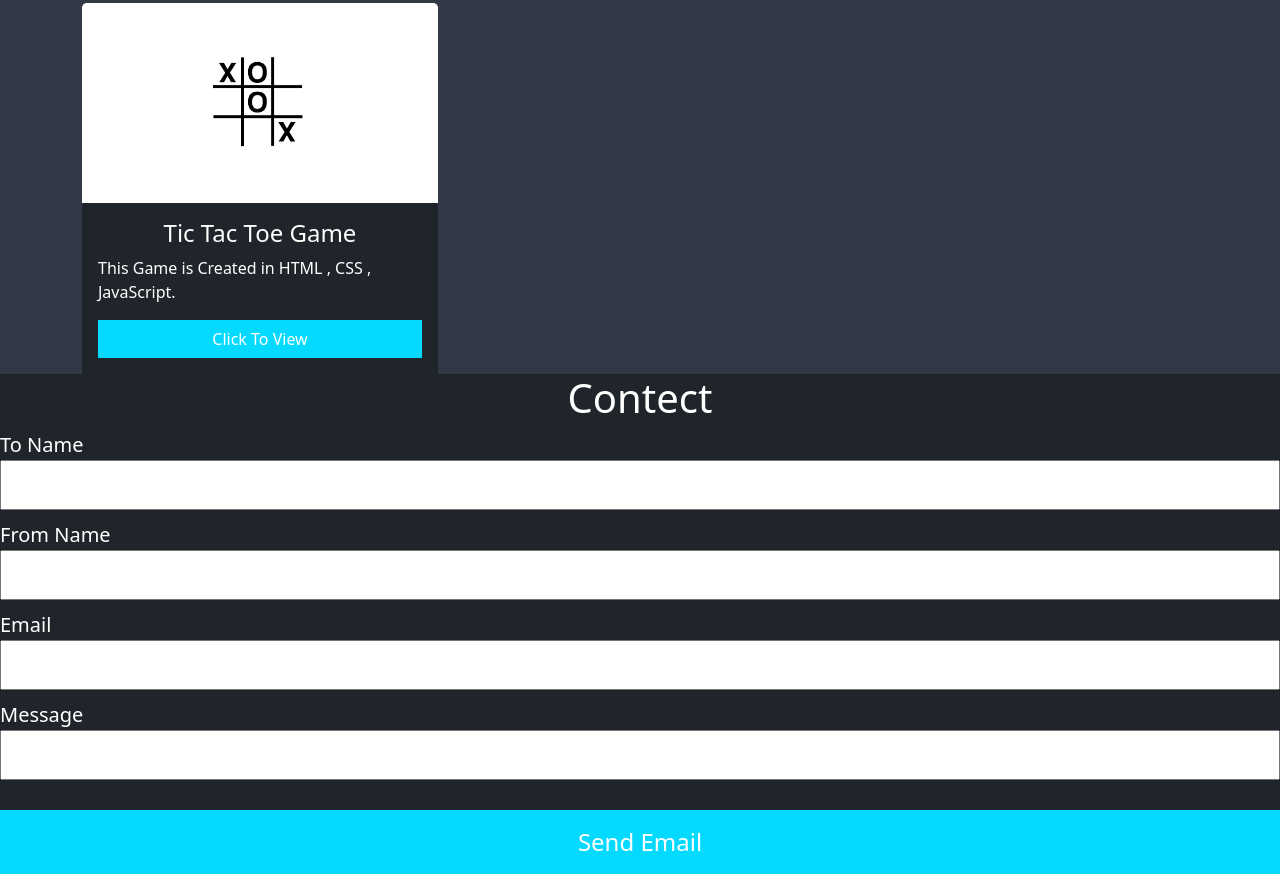
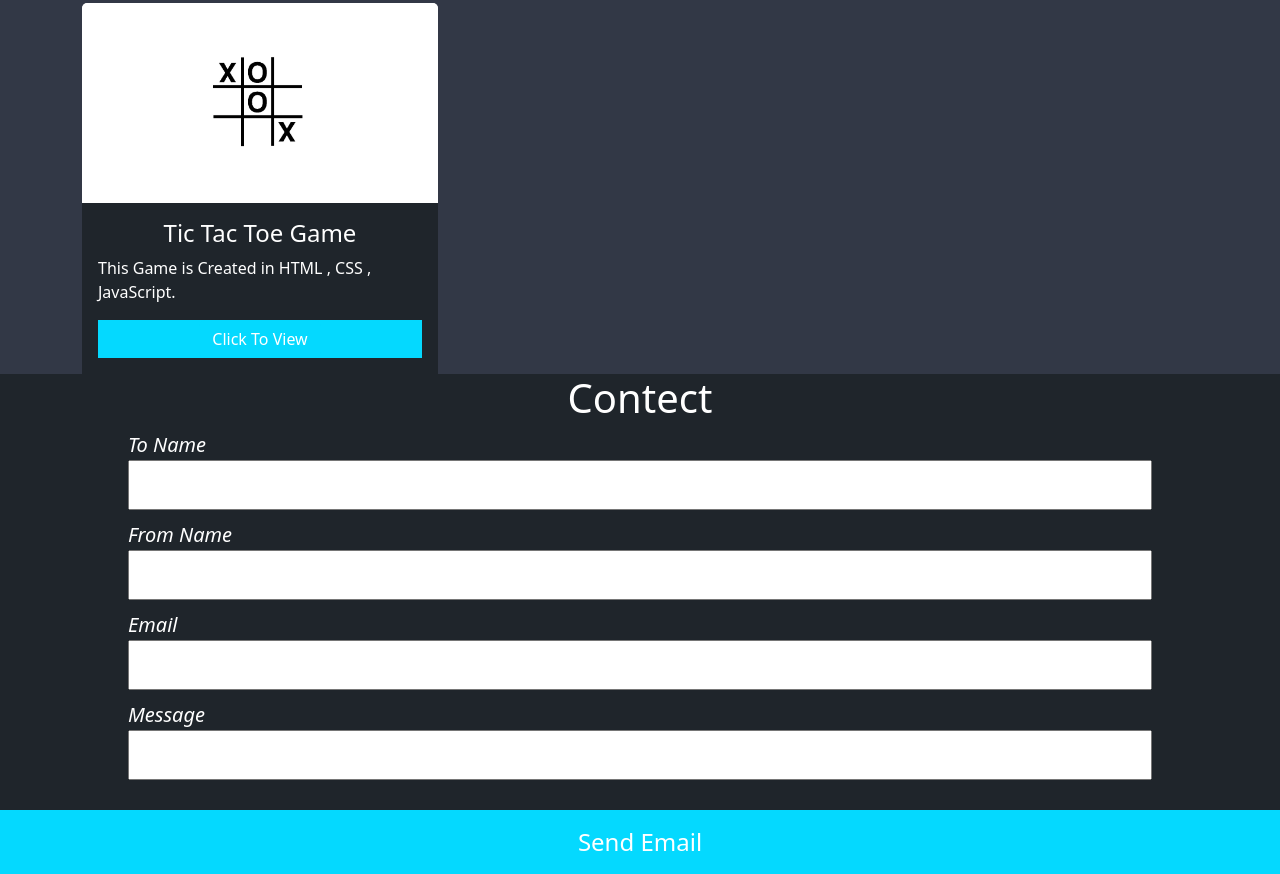
Before and after one commit to Zeni-Tech/personalportfolio, a plain HTML site: page index.html in a window 1280 px wide. Shown: the part 1996-2870 px from the top of the page. Drawn offline with nearby package versions, Linux system fonts and the light colour scheme.

Commit message:
Update index.css

```diff
--- a/index.css
+++ b/index.css
@@ -193,6 +193,7 @@
 .upper{
     background-color: #1F252B;
     height: 500px;
+
 }
 .field {
     margin-bottom: 10px;
@@ -202,6 +203,8 @@
     display: block;
     font-size: 20px;
     color: white;
+    margin-left: 10%;
+    font-style: italic;
   }
 
   .field input {
@@ -225,9 +228,9 @@
     box-shadow: 0px 0px 30px #04D9FF;
     cursor: pointer;
   }
-  input[type="text"] {
+  input[type="text"]{
     height: 50px;
-    width: 100%;
+    width: 80%;
     color: black;
-
+    margin-left: 10%;
   }
```
